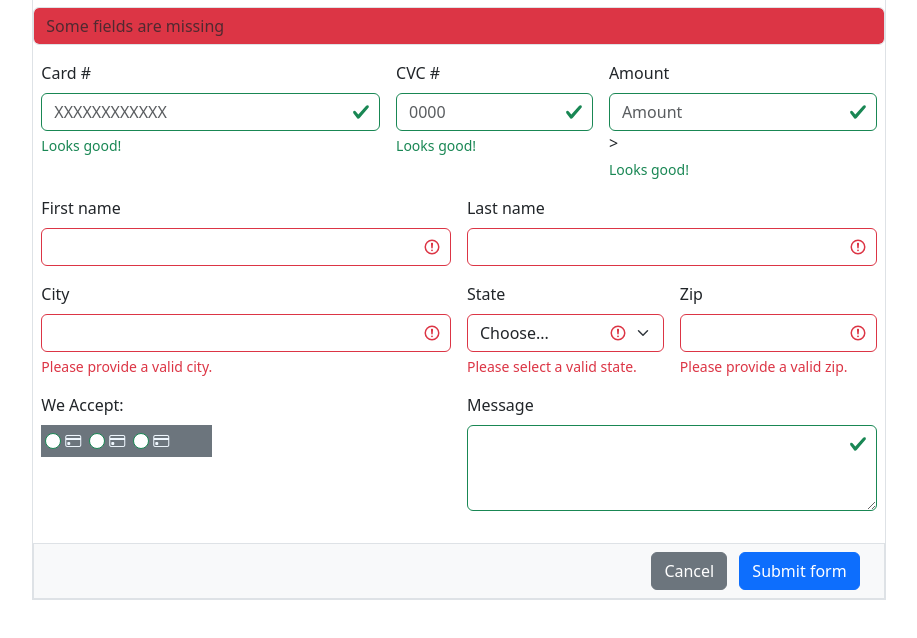
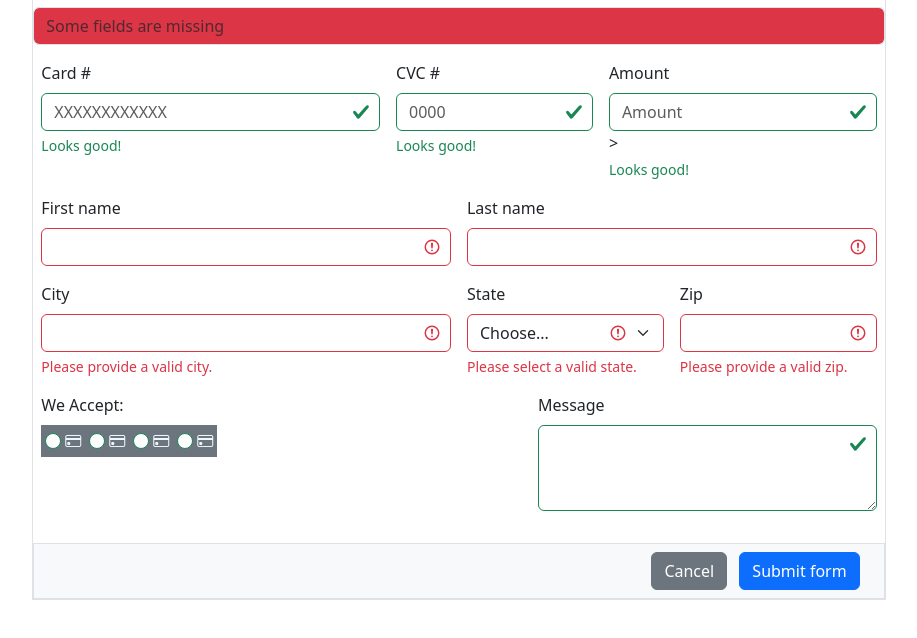
Before and after one commit to 4GeeksAcademy/Formulario-HTML5, a website: page index.html in a window 1280 px wide. Shown: the part 62-700 px from the top of the page, without its empty margins (181-1098 px from the left). Drawn offline with nearby package versions, Linux system fonts and the light colour scheme.

Commit message:
Cambio de tarjeta

```diff
--- a/index.html
+++ b/index.html
@@ -84,10 +84,15 @@
                     Please provide a valid zip.
                 </div>
             </div>
-            <div class="col-md-6">
+            <div class="col-md-auto">
                 <label for="validationCustom03" class="form-label">We Accept:</label>
-                <div class="d-flex bg-secondary p me-3 col-5">
+                <div class="d-flex bg-secondary p me-3 col-auto">
                     <div class="d-flex p m-1 margin-auto">
+                        <input class="form-check-input p me-1" type="radio" name="radioNoLabel" id="radioNoLabel1"
+                            value="" aria-label="...">
+                        <i class="bi bi-credit-card" style="color: aliceblue;"></i>
+                    </div>
+                    <div class="d-flex p m-1">
                         <input class="form-check-input p me-1" type="radio" name="radioNoLabel" id="radioNoLabel1"
                             value="" aria-label="...">
                         <i class="bi bi-credit-card" style="color: aliceblue;"></i>
@@ -104,7 +109,7 @@
                     </div>
                 </div>
             </div>
-            <div class="mb-3 col-md-6">
+            <div class="mb-3 col-md-5 ms-auto">
                 <label for="exampleFormControlTextarea1" class="form-label">Message</label>
                 <textarea class="form-control" id="exampleFormControlTextarea1" rows="3"></textarea>
             </div>
```
